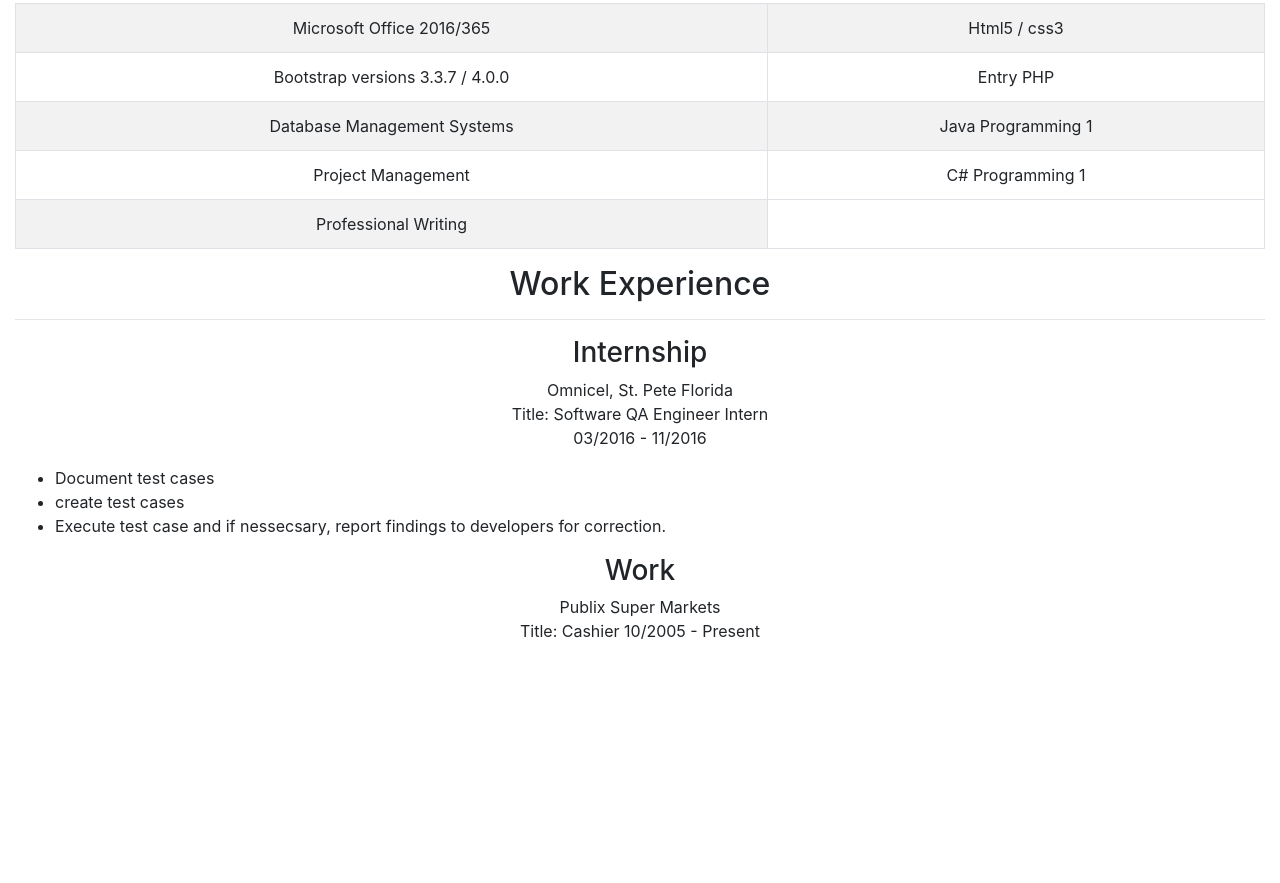
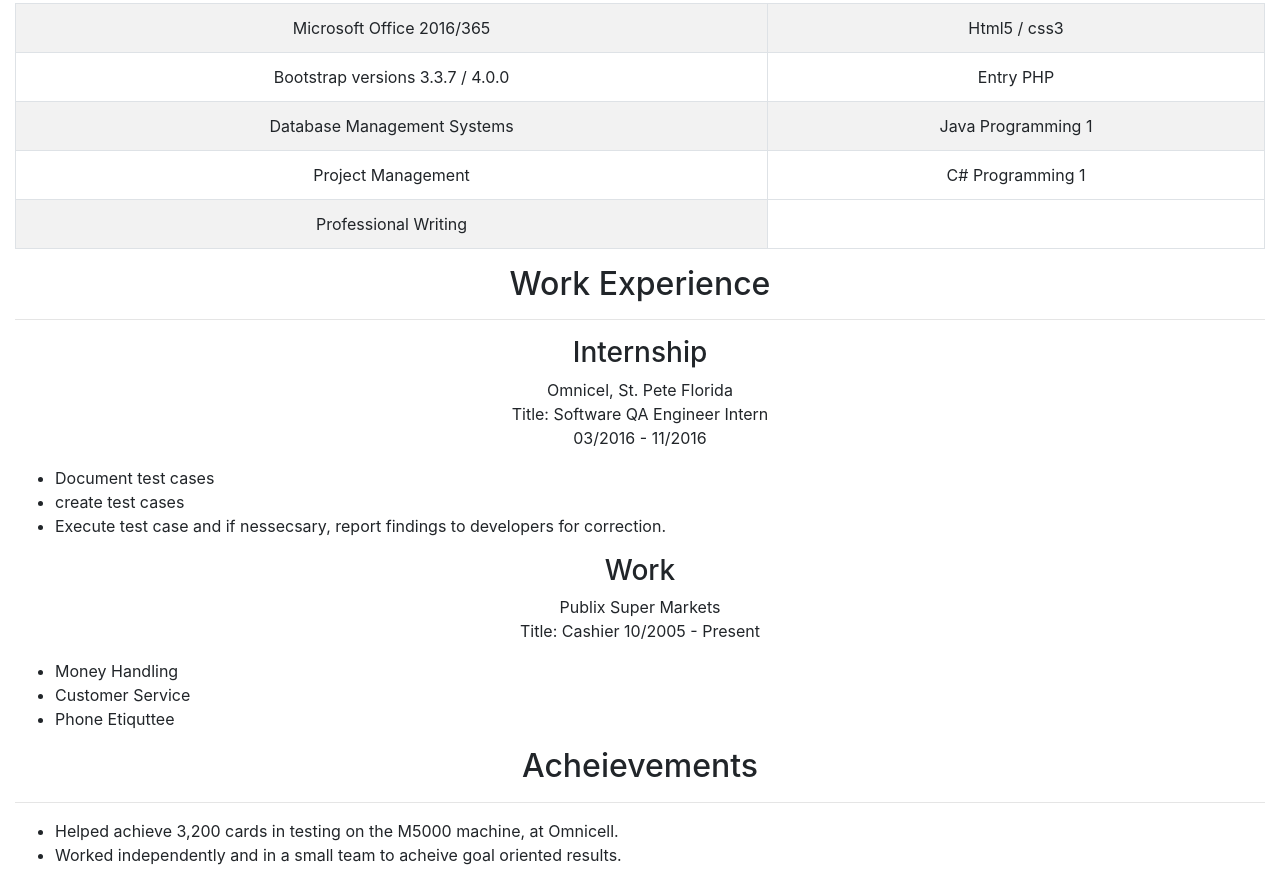
Before and after one commit to mikeyhavoc/bootstrap-form, a website: page src/html/resume.html in a window 1280 px wide. Shown: the part 637-1520 px from the top of the page. Before the commit the page ends 1296 px from the top, so only its background shows below. Drawn offline with nearby package versions, Linux system fonts and the light colour scheme; a web font is replaced by a local one.

Commit message:
resume complete

```diff
--- a/src/html/resume.html
+++ b/src/html/resume.html
@@ -40,15 +40,15 @@
             <div class="col-12 text-center">
                 <h1 class="resume__me name">Michael Williams</h1>
                 <hr>
-                <p class="resume__me location">Bradenton, FL</p>
-                <p class="resume__me email">mikeyjhavoc@gmail.com</p>
+                <p class="resume__section location">Bradenton, FL</p>
+                <p class="resume__section email">mikeyjhavoc@gmail.com</p>
             </div>
         </div>
     </header>
     <main class="container-fluid">
         <div class="row">
             <div class="col-12 text-center">
-                <section id="education">
+                <section class="resume__section" id="education">
                         <h2>Education</h2>
                         <hr>
                         <p class="edu">
@@ -112,24 +112,33 @@
                         Title: Software QA Engineer Intern<br>
                          03/2016 - 11/2016<br>
                       </p>
-                        <ul>
-                            <li>Document test cases</li>
-                            <li>create test cases</li>
-                            <li>Execute test case and if nessecsary, report findings to developers for correction.</li>
-                        </ul>
+                      <ul>
+                        <li>Document test cases</li>
+                        <li>create test cases</li>
+                        <li>Execute test case and if nessecsary, report findings to developers for correction.</li>
+                      </ul>
 
                     <h3 class="text-center work">Work</h3>
                     <p class="text-center work">
                         Publix Super Markets<br>
                         Title: Cashier
                         10/2005 - Present<br>
-
                     </p>
+                    <ul>
+                        <li>Money Handling</li>
+                        <li>Customer Service</li>
+                        <li>Phone Etiquttee</li>
+                    </ul>
                 </div>
             </div>
-
-
-
+        </section>
+        <section class="resume__acheivements acheivements">
+            <h2 class="text-center">Acheievements</h2>
+            <hr>
+            <ul>
+                <li>Helped achieve 3,200 cards in testing on the M5000 machine, at Omnicell.</li>
+                <li>Worked independently and in a small team to acheive goal oriented results.</li>
+            </ul>
         </section>
 
     </main>
```
